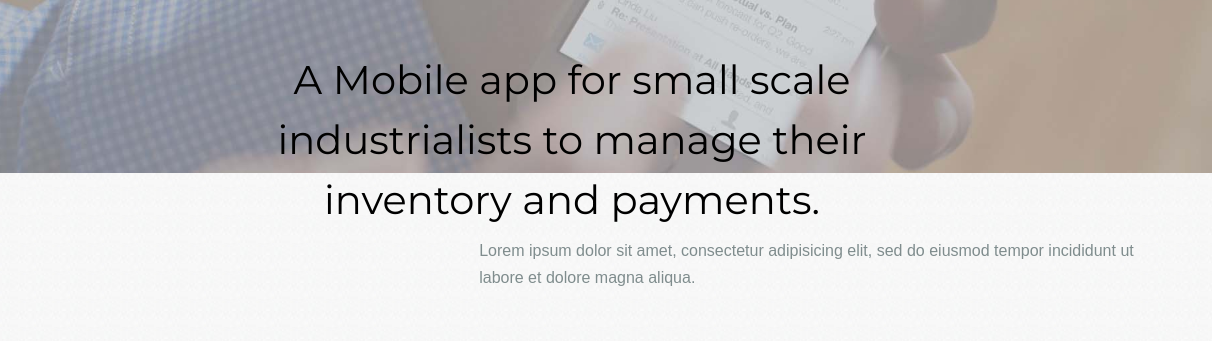
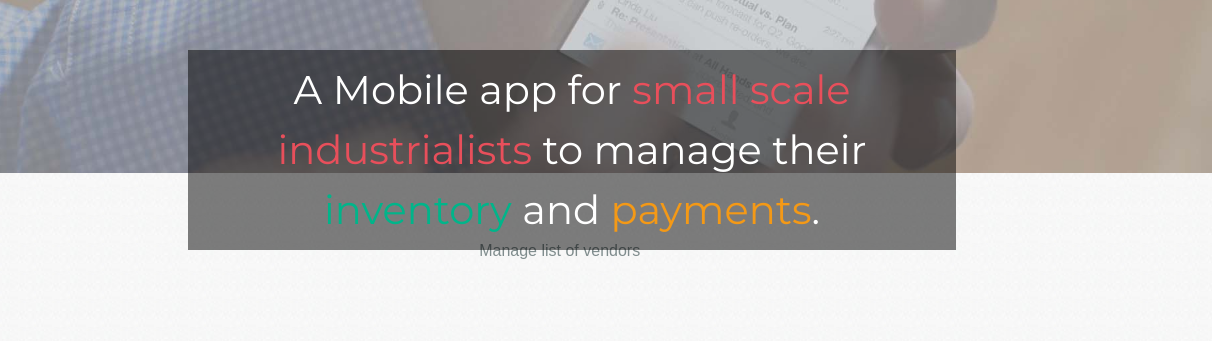
Before and after one commit to inderps/pocket-inventory, a plain HTML site: page index.html in a window 1280 px wide. Shown: the part 427-768 px from the top of the page, 68-1280 px from the left. Drawn offline with Linux system fonts and the light colour scheme.

Commit message:
more and more styling

```diff
--- a/css/style.css
+++ b/css/style.css
@@ -1031,13 +1031,28 @@ a.pure-button-primary {
 
 /* This is the subheading that appears on the blue section */
 .splash-subhead {
-    color: #000000;
+    color: #ffffff;
+    padding: 10px;
     font-size: 40px;
     line-height: 1.5em;
     width: 60%;
     margin: auto;
+    background: #000;
+    background: rgba(0,0,0,0.5);
 }
 
+.splash-subhead .red{
+    color: #e84f5b;
+}
+.splash-subhead .blue{
+    color: #2c71b5;
+}
+.splash-subhead .green{
+    color: #00b58a;
+}
+.splash-subhead .yellow{
+    color: #f49916;
+}
 /*
  * -- CONTENT STYLES --
  * This represents the content area (everything below the blue section)
--- a/index.html
+++ b/index.html
@@ -23,7 +23,7 @@
     <div class="splash">
         <h1 class="splash-head">Manage Inventory on mobile</h1>
         <p class="splash-subhead">
-            A Mobile app for small scale industrialists to manage their inventory and payments.
+            A Mobile app for <span class="red">small scale industrialists</span> to manage their <span class="green">inventory</span> and <span class="yellow">payments</span>.
         </p>
     </div>
 </div>
@@ -35,8 +35,7 @@
 
         <div class="l-box-lrg pure-u-1 pure-u-med-3-5">
             <p>
-                Lorem ipsum dolor sit amet, consectetur adipisicing elit, sed do eiusmod
-                tempor incididunt ut labore et dolore magna aliqua.
+                Manage list of vendors
             </p>
         </div>
     </div>
```
